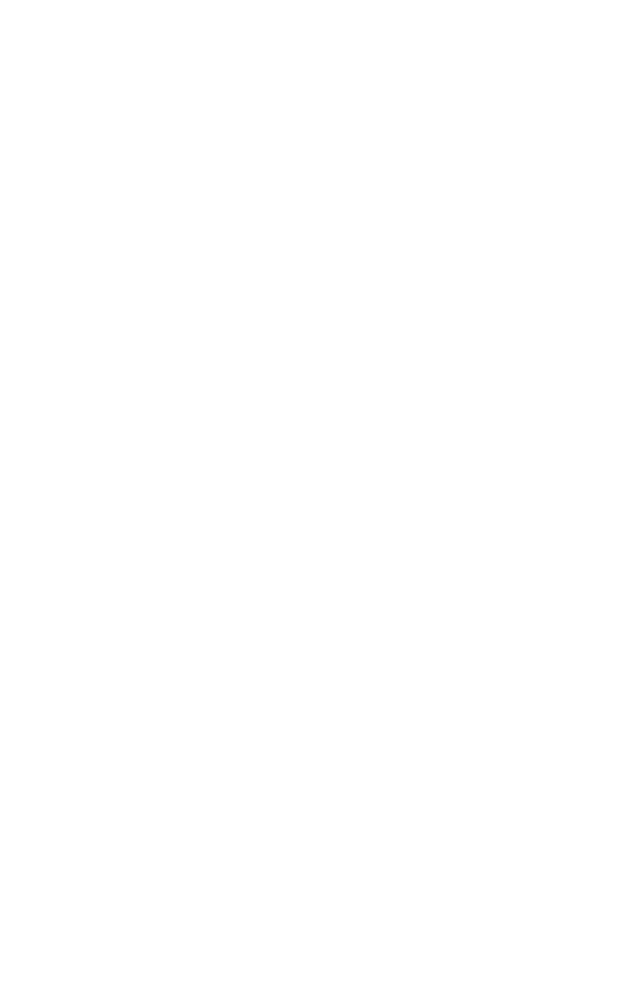
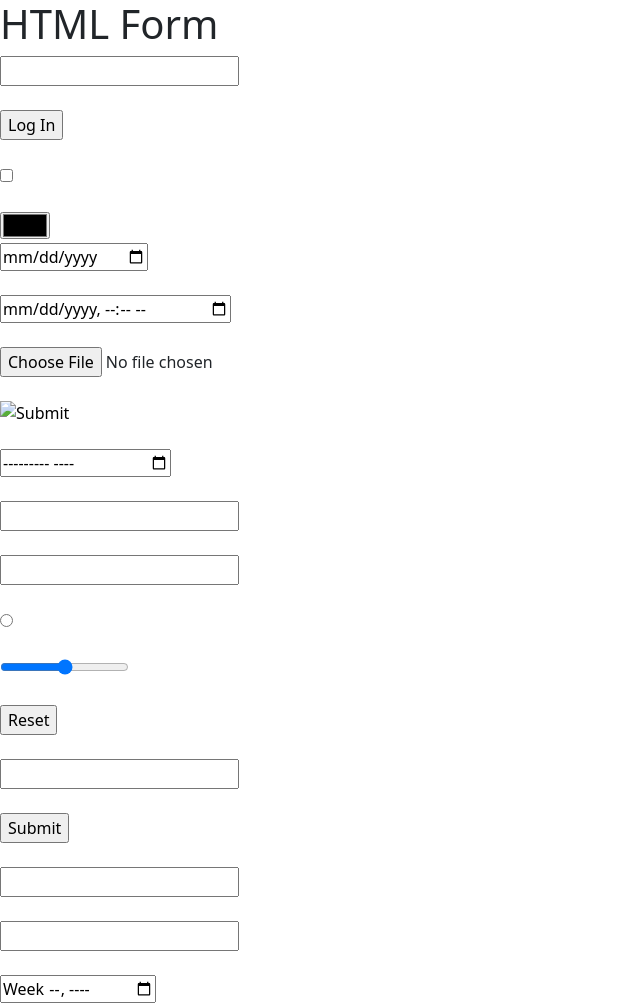
Before and after one commit to chathulks/IT-Day-5, a plain HTML site: page index.html in a window 1280 px wide. Shown: the whole page, without its empty margins (0-640 px from the left). Before the commit the page ends 800 px from the top, so only its background shows below. Drawn offline with nearby package versions, Linux system fonts and the light colour scheme.

Commit message:
Add HTML form elements to index.html

```diff
--- a/index.html
+++ b/index.html
@@ -11,9 +11,49 @@
 
 <body>
 
-    <script src="https://cdn.jsdelivr.net/npm/bootstrap@5.3.8/dist/js/bootstrap.bundle.min.js"
-        integrity="sha384-FKyoEForCGlyvwx9Hj09JcYn3nv7wiPVlz7YYwJrWVcXK/BmnVDxM+D2scQbITxI"
-        crossorigin="anonymous"></script>
+    <h1>HTML Form</h1>
+
+    <input type="text">
+    <br /><br />
+    <input type="button" value="Log In">
+    <br /><br />
+    <input type="checkbox">
+    <br /><br />
+    <input type="color">
+    <br\><br />
+        <input type="date">
+        <br /><br />
+        <input type="datetime-local">
+        <br /><br />
+        <input type="file">
+        <br /><br />
+        <input type="image">
+        <br /><br />
+        <input type="month">
+        <br /><br />
+        <input type="number">
+        <br /><br />
+        <input type="password">
+        <br /><br />
+        <input type="radio">
+        <br /><br />
+        <input type="range">
+        <br /><br />
+        <input type="reset">
+        <br /><br />
+        <input type="search">
+        <br /><br />
+        <input type="submit">
+        <br /><br />
+        <input type="tel">
+        <br /><br />
+        <input type="url">
+        <br /><br />
+        <input type="week">
+
+        <script src="https://cdn.jsdelivr.net/npm/bootstrap@5.3.8/dist/js/bootstrap.bundle.min.js"
+            integrity="sha384-FKyoEForCGlyvwx9Hj09JcYn3nv7wiPVlz7YYwJrWVcXK/BmnVDxM+D2scQbITxI"
+            crossorigin="anonymous"></script>
 </body>
 
 </html>
```
